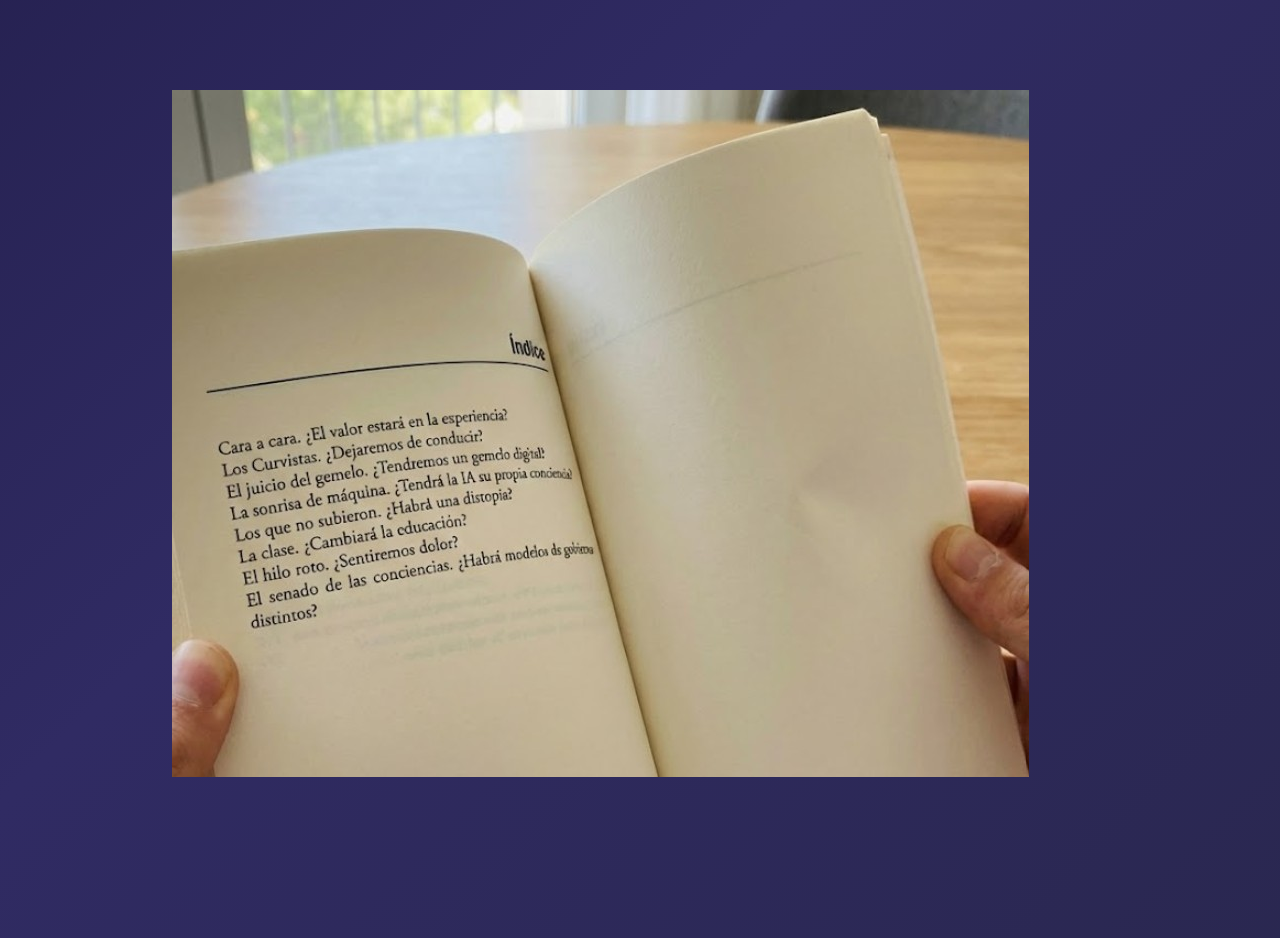
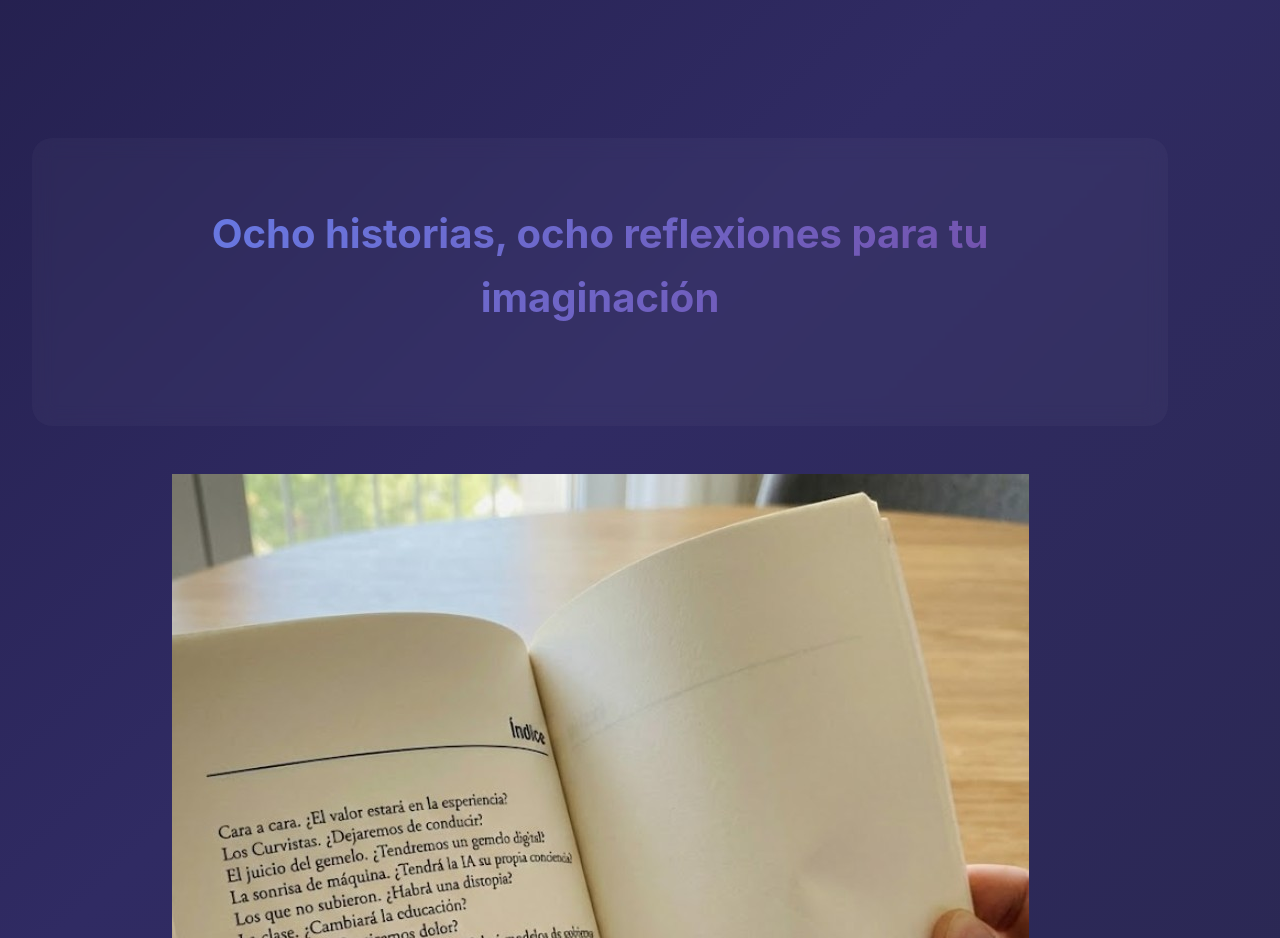
Before and after one commit to Agente8/Relatos, a plain HTML site: page index.html in a window 1280 px wide. Shown: the part 2040-2978 px from the top of the page. Drawn offline with Linux system fonts and the light colour scheme.

Commit message:
Update index.html

```diff
--- a/index.html
+++ b/index.html
@@ -349,6 +349,9 @@ Si te interesan las grietas, sí.
     </div>
 <!-- </section-->
 <section class="section preview-section">
+   <div class="about-section">
+      <h2>Ocho historias, ocho reflexiones para tu imaginación</h2>
+  </div>
      <div style="max-width: 900px; margin: 0 auto;">
 
     <img
```
